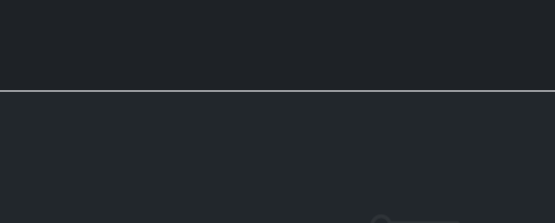
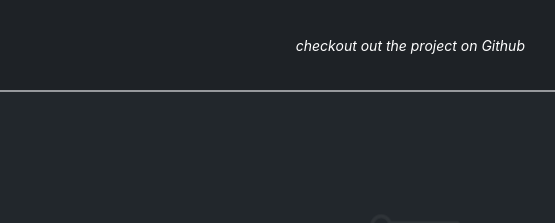
Before and after one commit to cdt-eth/Github-Battle, a React app: page / in a window 1280 px wide. Shown: the top 223 px of the page, 725-1280 px from the left. Built offline with nearby package versions, Linux system fonts and the light colour scheme.

Commit message:
feature/github-credit-and-responsive-css

```diff
--- a/app/components/Nav.js
+++ b/app/components/Nav.js
@@ -29,6 +29,13 @@ function Nav() {
           Popular
         </NavLink>
       </li>
+      <p className="homeCredit">
+        checkout out the project
+        <a className="homeHere" href="https://github.com/christiandavidturner/github-battle-react" target="_blank">
+          {' '}
+          on Github
+        </a>
+      </p>
     </ul>
   );
 }
--- a/app/index.css
+++ b/app/index.css
@@ -15,10 +15,21 @@ body {
 }
 
 .nav {
-  display: flex;
   background-color: rgba(0, 0, 0, 0.3);
   padding: 30px;
   border-bottom: #97999d 2px solid;
+}
+
+@media only screen and (max-width: 1000px) {
+  .nav {
+    display: grid;
+    grid-template-columns: repeat(3, 1fr);
+    justify-content: center;
+    text-align: center;
+    padding: 30px;
+    background-color: rgba(0, 0, 0, 0.3);
+    border-bottom: #97999d 2px solid;
+  }
 }
 
 .nav li {
@@ -29,6 +40,14 @@ body {
   color: #35ba52;
   border-bottom: 2px solid #35ba52;
   transition: 0.3s;
+}
+
+@media only screen and (min-width: 1000px) {
+  .nav {
+    display: grid;
+    grid-template-columns: 1fr 1fr 1fr 11fr;
+    text-align: right;
+  }
 }
 
 @media only screen and (max-width: 767px) {
@@ -387,3 +406,36 @@ h3 {
 .reset:hover {
   cursor: pointer;
 }
+
+.homeCredit {
+  font-size: 14px;
+  color: white;
+  font-family: -apple-system, Roboto, BlinkMacSystemFont, Segoe UI, Oxygen-Sans, Ubuntu, Cantarell, Helvetica Neue,
+    sans-serif;
+  font-style: italic;
+  margin: 0;
+  align-self: center;
+}
+@media only screen and (max-width: 1000px) {
+  .homeCredit {
+    display: none;
+  }
+}
+
+.homeHere {
+  font-size: 14px;
+  color: white;
+  font-family: -apple-system, Roboto, BlinkMacSystemFont, Segoe UI, Oxygen-Sans, Ubuntu, Cantarell, Helvetica Neue,
+    sans-serif;
+  font-style: italic;
+}
+
+@media only screen and (max-width: 1000px) {
+  .homeHere {
+    display: none;
+  }
+}
+
+.homeHere:hover {
+  color: #35ba52;
+}
```
Also changed, not shown: app/components/Home.js (+8 -0 lines).
